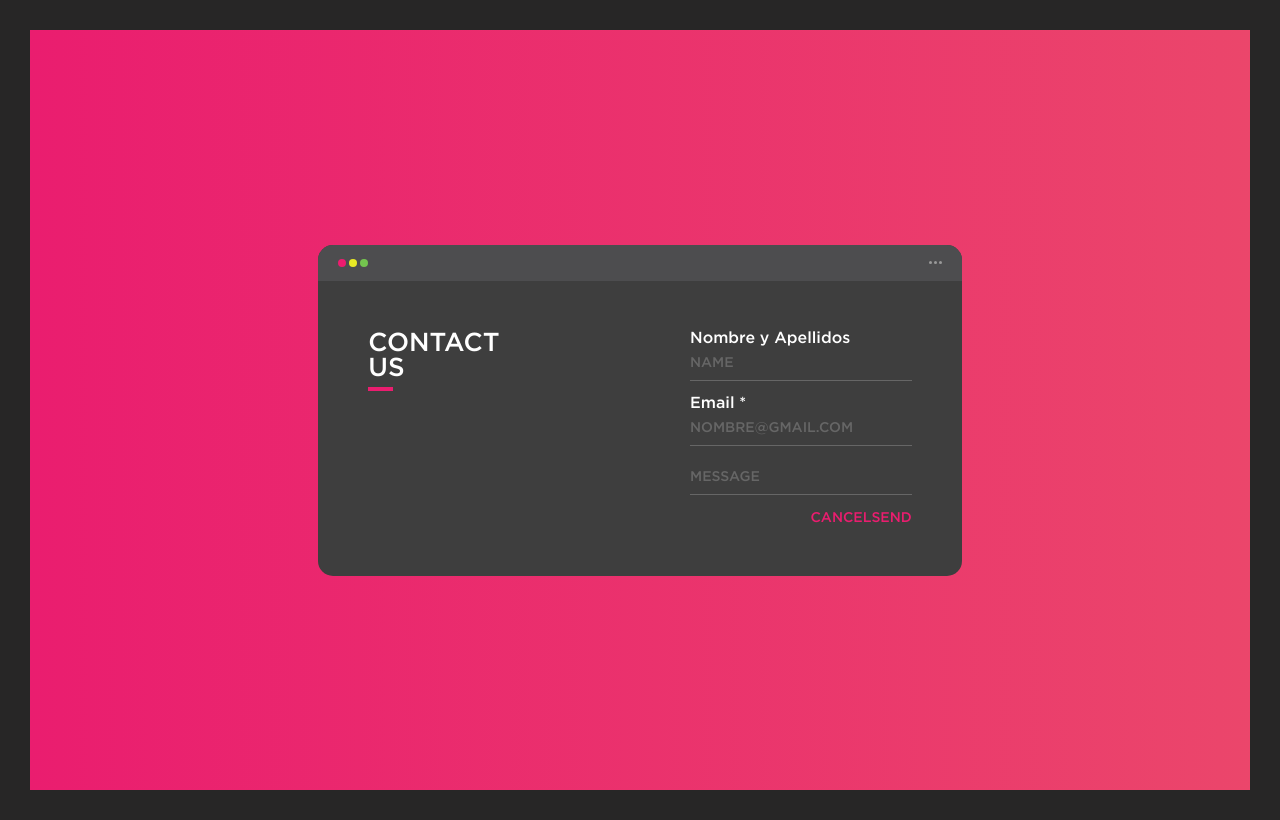
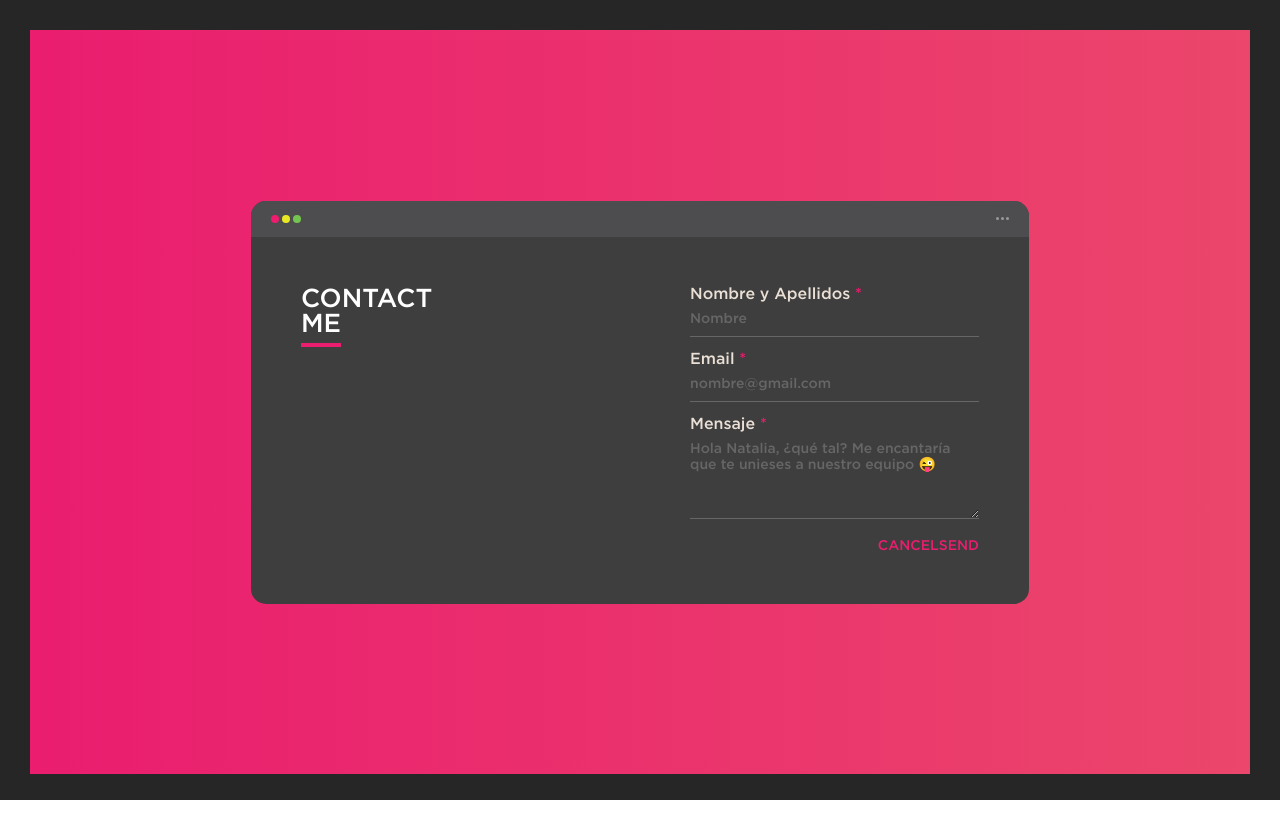
Before and after one commit to NataliaaJN/portfolio, a React (Create React App) app: page /contacto in a window 1280 px wide. Built offline with nearby package versions, Linux system fonts and the light colour scheme.

Commit message:
update contact page

```diff
--- a/src/components/contact/Contact.jsx
+++ b/src/components/contact/Contact.jsx
@@ -21,7 +21,7 @@ const Contact = () => {
             <div class="screen-body-item left">
               <div class="app-title">
                 <span>CONTACT</span>
-                <span>US</span>
+                <span>ME</span>
               </div>
             </div>
 
--- a/src/components/contact/form/ContactForm.jsx
+++ b/src/components/contact/form/ContactForm.jsx
@@ -4,19 +4,19 @@ const ContactForm = () => {
   return (
     <form
       className="contactForm"
-      action="https://formspree.io/f/mdoyqqaa"
+      action="https://formspree.io/f/mzboaewg"
       method="post"
     >
       <label htmlFor="" className="contactForm__label">
-        Nombre y Apellidos
+        Nombre y Apellidos <span class="highlight">*</span>
         <input
           id=""
           className="contactForm__label--input"
-          placeholder="NAME"
+          placeholder="Nombre"
           type="text"
         />
       </label>
-      <label for="emailAddress" className="contactForm__label">
+      <label htmlFor="emailAddress" className="contactForm__label">
         Email <span className="highlight">*</span>
         <input
           className="contactForm__label--input"
@@ -29,12 +29,22 @@ const ContactForm = () => {
           required
         />
       </label>
-      <label className="contactForm__label">
-        <input className="contactForm__label--input" placeholder="MESSAGE" />
+      <label htmlFor="message" className="contactForm__label">
+        Mensaje <span class="highlight">*</span>
+        <textarea
+          id="message"
+          name="message"
+          rows="5"
+          cols="50"
+          className="contactForm__label--input"
+          placeholder="Hola Natalia, ¿qué tal? Me encantaría que te unieses a nuestro equipo 😜"
+        />
       </label>
-      <div className="app-form-group buttons">
-        <button className="app-form-button">CANCEL</button>
-        <button className="app-form-button">SEND</button>
+      <div className="contactForm__buttons">
+        <button className="contactForm__buttons--cancelBtn">CANCEL</button>
+        <button type="submit" className="contactForm__buttons--sendBtn">
+          SEND
+        </button>
       </div>
     </form>
   );
--- a/src/styles/App.scss
+++ b/src/styles/App.scss
@@ -13,6 +13,7 @@
 }
 
 .app {
+  height: 100vh;
   background-color: rgb(39, 38, 38);
   padding: 30px;
 }
--- a/src/styles/components/contact/Contact.scss
+++ b/src/styles/components/contact/Contact.scss
@@ -1,13 +1,22 @@
+@import "../../core/mixins";
+@import "../../core/variables";
 .contactSection {
-  height: 95vh;
-  background-color: black;
   display: grid;
-  align-content: center;
   justify-content: center;
+  height: 93vh;
   background: linear-gradient(to right, #ea1d6f 0%, #eb466b 100%);
+
+  @include desktopMax {
+    margin: 60px auto;
+    height: 80vh;
+    width: 80%;
+    box-shadow: 5px 5px 14px rgb(192, 101, 101);
+  }
 
   &__formContainer {
     padding: 10px;
+    display: grid;
+    align-content: center;
 
     &--screen {
       position: relative;
@@ -108,7 +117,7 @@
   position: absolute;
   left: 0;
   bottom: -10px;
-  width: 25px;
+  width: 40px;
   height: 4px;
   background: #ea1d6f;
 }
@@ -124,7 +133,7 @@
 
 
 
-@media screen and (max-width: 520px) {
+@media (max-width: 520px) {
   .screen-body {
     flex-direction: column;
   }
@@ -146,7 +155,7 @@
   }
 }
 
-@media screen and (max-width: 600px) {
+@media (max-width: 600px) {
   .screen-body {
     padding: 40px;
   }
--- a/src/styles/components/contact/form/ContactForm.scss
+++ b/src/styles/components/contact/form/ContactForm.scss
@@ -1,9 +1,13 @@
+@import "../../../core/mixins";
+@import "../../../core/variables";
+
 .contactForm {
   display: flex;
   flex-direction: column;
 
   &__label {
     margin-bottom: 15px;
+    color: $secondaryColor;
 
     &--input {
       width: 100%;
@@ -11,9 +15,9 @@
       background: none;
       border: none;
       border-bottom: 1px solid #666;
-            color: #ddd;
+      // color:#ddd;
+      color: $secondaryColor;
       font-size: 14px;
-            text-transform: uppercase;
       outline: none;
       transition: border-color 0.2s;
     }
@@ -23,20 +27,16 @@
     }
 
     &--input:focus {
-            border-bottom-color: #ddd;
-          }
+      // border-bottom-color: #ddd;
+      border-bottom-color: $mainColor;
     }
   }
 
-
-// buttons
-
-.app-form-group.buttons {
+  &__buttons {
     margin-bottom: 0;
     text-align: right;
-  }
 
-.app-form-button {
+    &--cancelBtn, &--sendBtn {
       background: none;
       border: none;
       color: #ea1d6f;
@@ -44,7 +44,11 @@
       cursor: pointer;
       outline: none;
     }
-
-  .app-form-button:hover {
+    &--cancelBtn:hover, &--sendBtn:hover {
       color: #b9134f;
     }
+  }
+  .highlight{
+    color: #ea1d6f;
+  }
+}
--- a/src/styles/core/_mixins.scss
+++ b/src/styles/core/_mixins.scss
@@ -8,3 +8,9 @@
       @content;
     }
   }
+
+  @mixin desktopMax {
+    @media (min-width: 1400px) {
+      @content;
+    }
+  }
```
Lines whose indentation alone changed are shown as unchanged.
